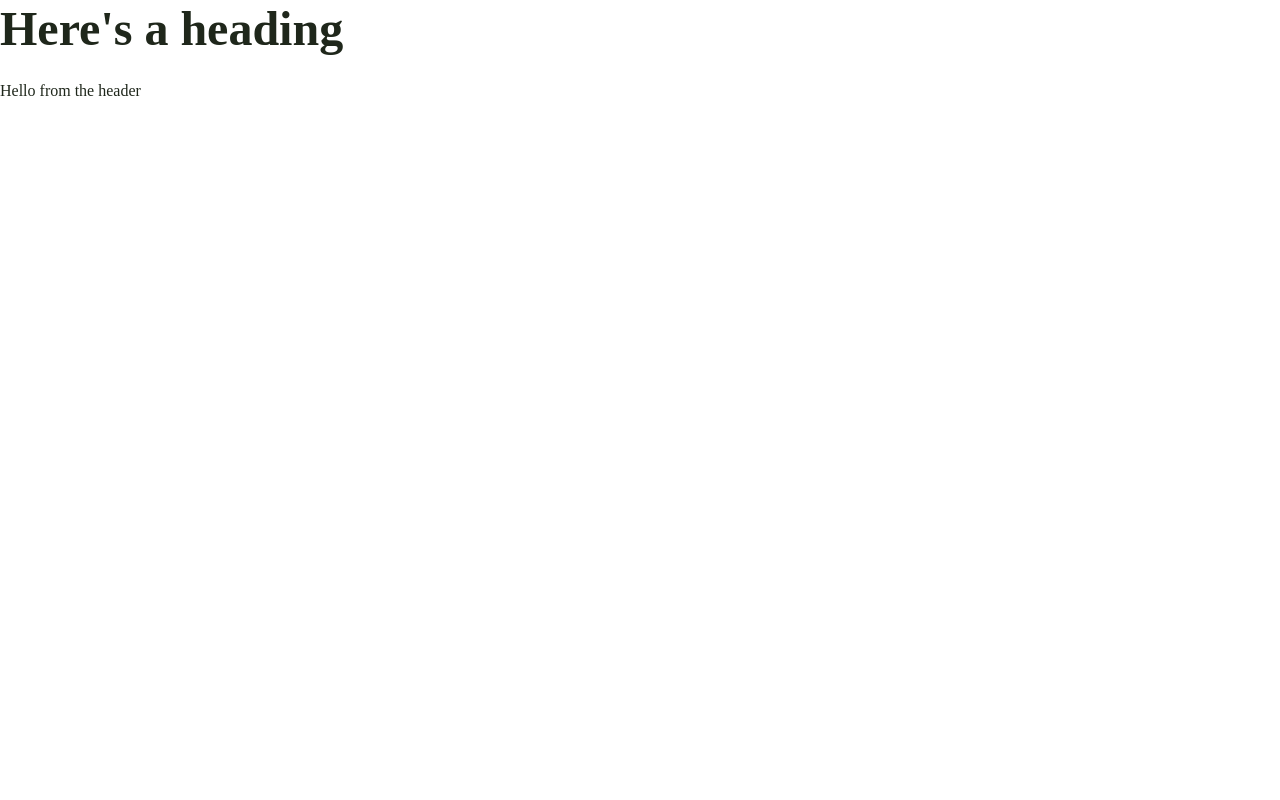
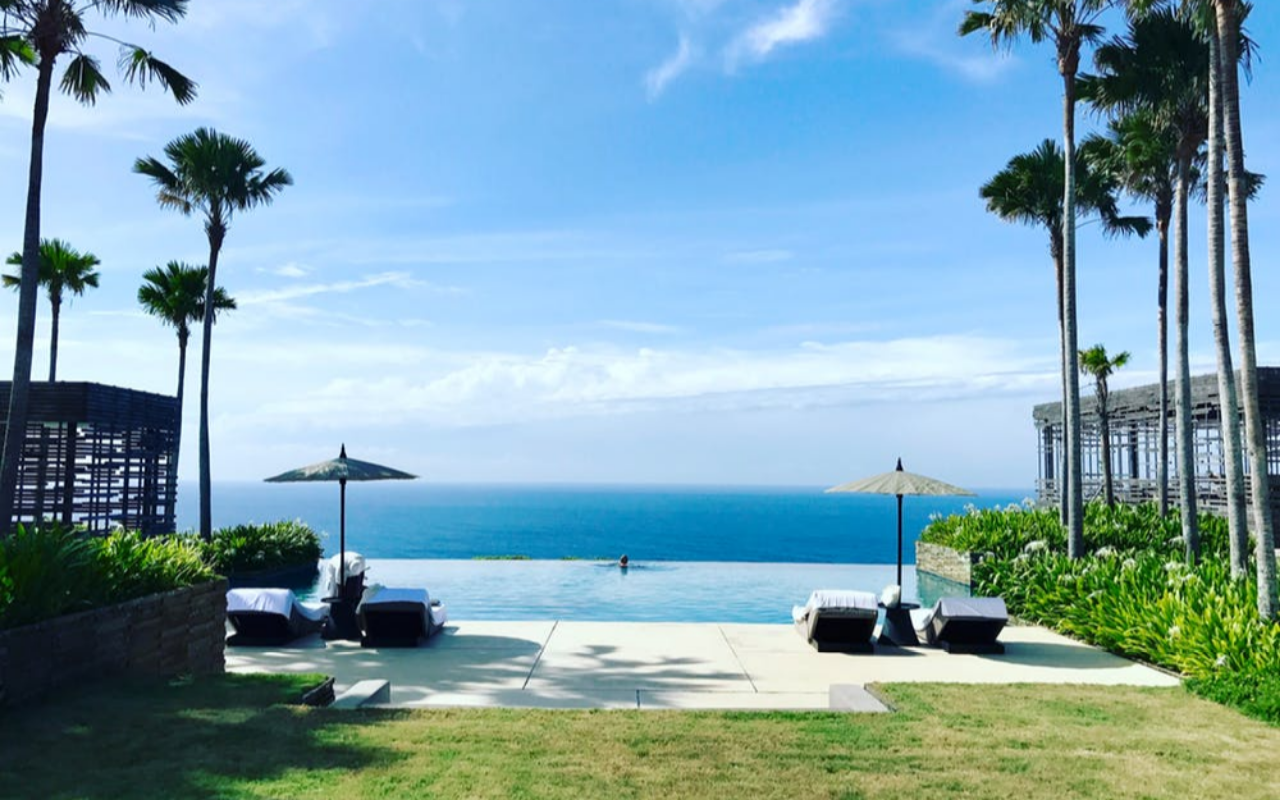
Before and after one commit to Ashley-King/beachwalk, a React (Create React App) app: page / in a window 1280 px wide. Built offline with nearby package versions, Linux system fonts and the light colour scheme.

Commit message:
finished hero

```diff
--- a/src/App.js
+++ b/src/App.js
@@ -7,7 +7,7 @@ export default class App extends Component {
     return (
       <>
         <GlobalStyles />
-        <h1>Here's a heading</h1>
+
         <Home />
       </>
     );
--- /dev/null
+++ b/src/components/globals/Hero.js
@@ -0,0 +1,11 @@
+import styled from "styled-components";
+import homeImg from "../../images/homeBcg.jpeg";
+const Hero = styled.header`
+  min-height: 100vh;
+  background: url(${props => props.img}) center/cover no-repeat fixed;
+  display: flex;
+  justify-content: center;
+  align-items: center;
+`;
+
+export default Hero;
--- a/src/components/home/Header.js
+++ b/src/components/home/Header.js
@@ -1,7 +1,8 @@
 import React from "react";
-
+import Hero from "../globals/Hero";
+import homeImg from "../../images/homeBcg.jpeg";
 const Header = () => {
-  return <div>Hello from the header</div>;
+  return <Hero img={homeImg} />;
 };
 
 export default Header;
```
